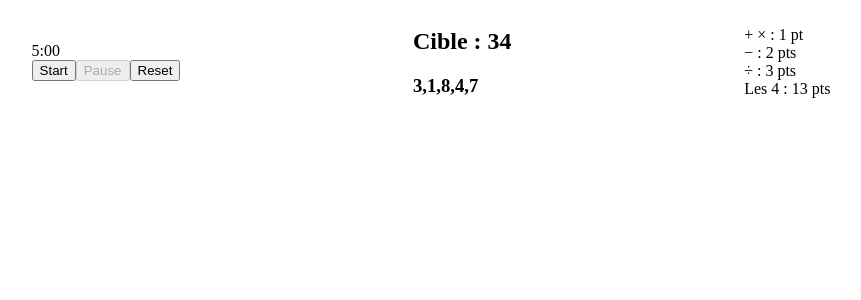
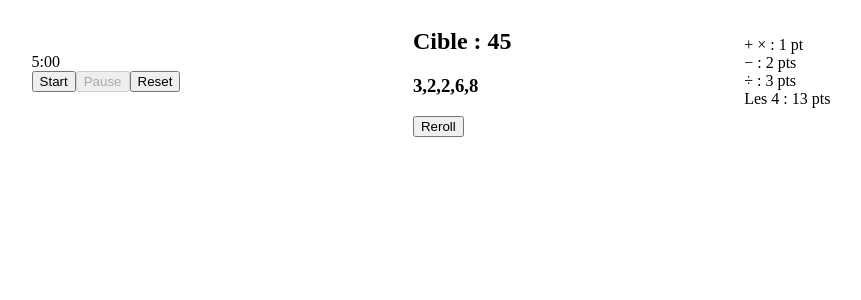
Before and after one commit to vvvictoire/mathasolve, an Angular app in the folder mathasolve/: page / in a window 1280 px wide. Shown: the top 300 px of the page, without its empty margins (209-1070 px from the left). Built offline with nearby package versions, Linux system fonts and the light colour scheme.

Commit message:
add reroll numbers

```diff
--- a/mathasolve/src/app/number-display/number-display.component.html
+++ b/mathasolve/src/app/number-display/number-display.component.html
@@ -1,2 +1,3 @@
-<h2>Cible : {{target_number}}</h2>
+<h2>Cible : {{targetNumber}}</h2>
 <h3>{{numbers}}</h3>
+<button (click)="reroll()">Reroll</button>
--- a/mathasolve/src/app/number-display/number-display.component.ts
+++ b/mathasolve/src/app/number-display/number-display.component.ts
@@ -7,23 +7,29 @@ import { OptionsService } from '../options.service';
   styleUrls: ['./number-display.component.css']
 })
 export class NumberDisplayComponent implements OnInit {
-  target_number: number = 0;
+  targetNumber: number = 0;
   numbers: number[] = new Array();
-  NUMBER_OF_NUMBERS = 5;
+  options: OptionsService;
 
   random(minimum: number, maximum: number): number {
     return  Math.floor(Math.random() * (maximum - minimum + 1) ) + minimum;;
   };
 
+  reroll(): void {
+    this.numbers = new Array();
+    this.targetNumber = this.random(1, this.options.getMaxTargetNumber());
+    let maxNumbers = this.options.getMaxNumbers();
+    for (let i = 0; i < maxNumbers.length; i++){
+      this.numbers.push(this.random(1, maxNumbers[i]));
+    }
+  }
+
   constructor(private optionService: OptionsService) {
-    this.target_number = this.random(1, optionService.getMaxTargetNumber());
-    let max_numbers = this.optionService.getMaxNumbers();
-    for (let i = 0; i < max_numbers.length; i++){
-      this.numbers.push(this.random(1, max_numbers[i]));
-    }
+    this.options = optionService;
    }
 
   ngOnInit(): void {
+    this.reroll();
   }
 
 }
```
